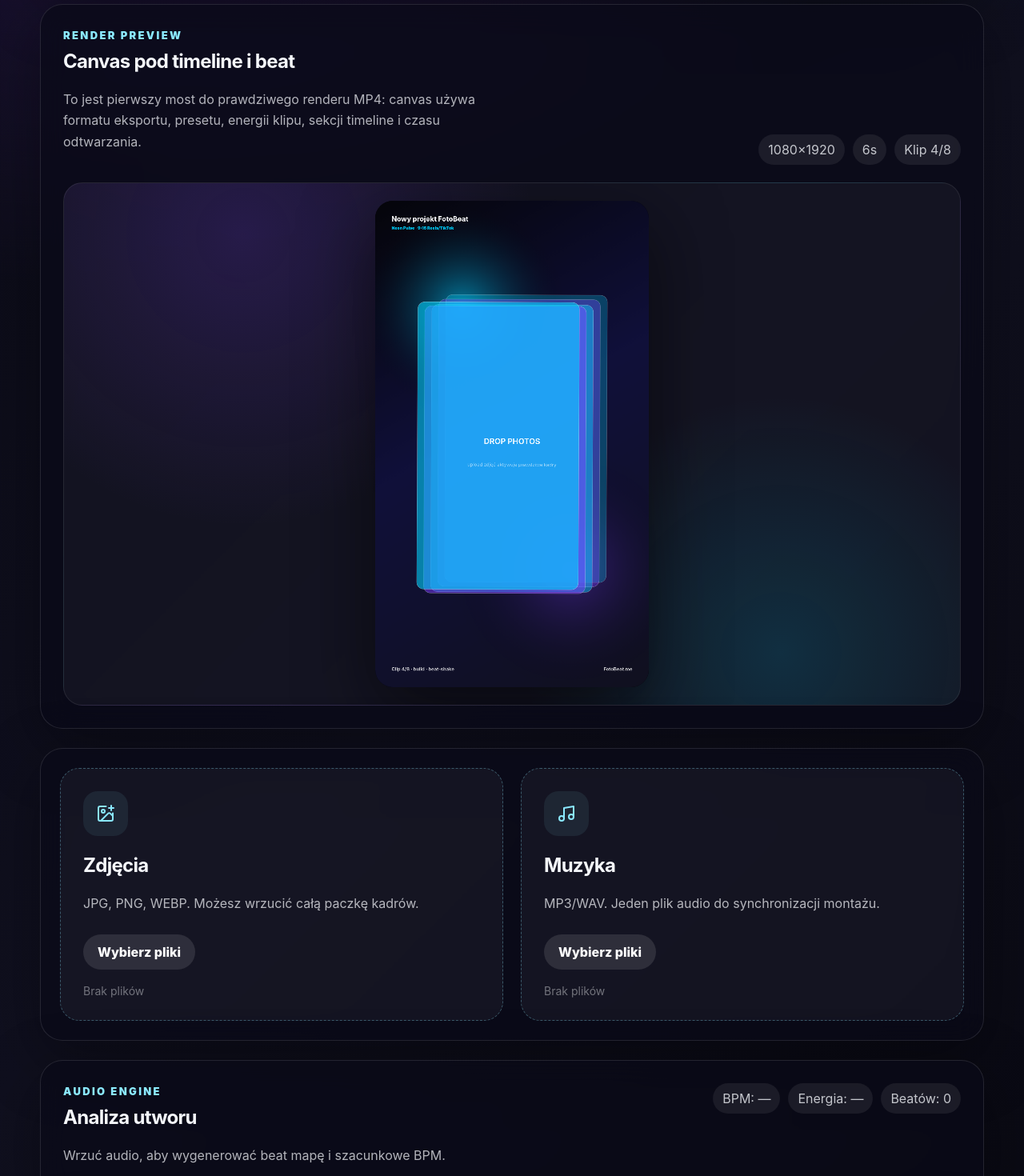
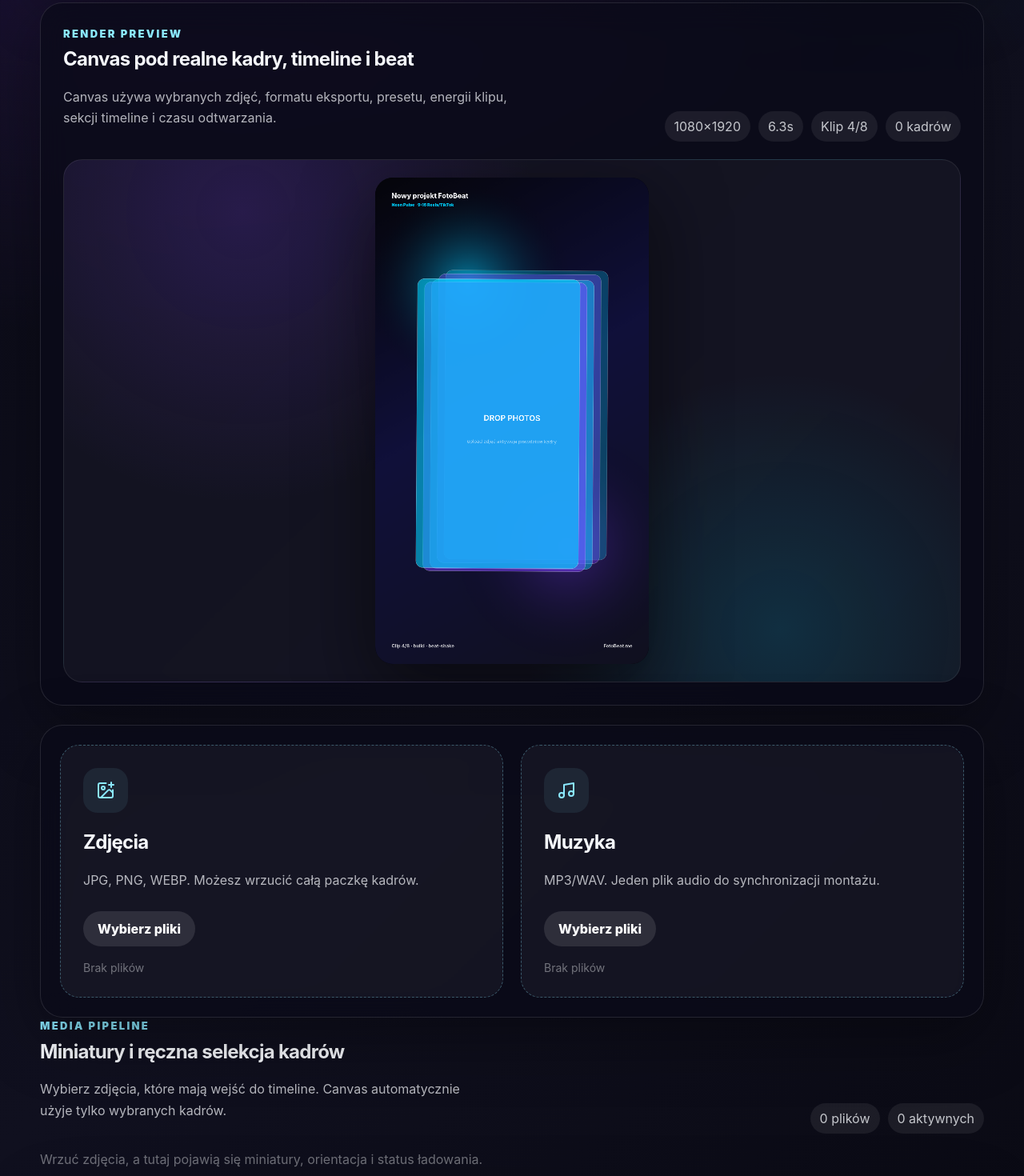
Before and after one commit to KumatyTomi/FotoBeat, a React (Vite) app: page / in a window 1280 px wide. Shown: the part 1120-2590 px from the top of the page at 80% size. Built offline with nearby package versions, Linux system fonts and the light colour scheme.

Commit message:
Add media pipeline and draw selected photos on canvas

```diff
--- a/src/App.jsx
+++ b/src/App.jsx
@@ -1,5 +1,5 @@
 import { useEffect, useMemo, useRef, useState } from 'react';
-import { ImagePlus, Music, Sparkles, Wand2, Film, Download, RefreshCcw, Save, FileJson, Play } from 'lucide-react';
+import { ImagePlus, Music, Sparkles, Wand2, Film, Download, RefreshCcw, Save, FileJson, Play, CheckCircle2 } from 'lucide-react';
 import FileDropzone from './components/FileDropzone.jsx';
 import TimelinePreview from './components/TimelinePreview.jsx';
 import EffectCard from './components/EffectCard.jsx';
@@ -18,6 +18,8 @@ const DEFAULT_PROJECT = {
 export default function App() {
   const [images, setImages] = useState([]);
   const [audio, setAudio] = useState(null);
+  const [mediaAssets, setMediaAssets] = useState([]);
+  const [selectedAssetIds, setSelectedAssetIds] = useState([]);
   const [project, setProject] = useState(() => loadProject());
   const [audioAnalysis, setAudioAnalysis] = useState(null);
   const [lastSavedAt, setLastSavedAt] = useState(project.updatedAt ?? null);
@@ -35,6 +37,62 @@ export default function App() {
     localStorage.setItem(STORAGE_KEY, JSON.stringify(nextProject));
     setLastSavedAt(nextProject.updatedAt);
   }, [project]);
+
+  useEffect(() => {
+    if (images.length === 0) {
+      setMediaAssets([]);
+      setSelectedAssetIds([]);
+      return undefined;
+    }
+
+    let cancelled = false;
+    const nextAssets = images.map((file, index) => ({
+      id: buildMediaId(file, index),
+      name: file.name,
+      size: file.size,
+      type: file.type,
+      file,
+      url: URL.createObjectURL(file),
+      status: 'loading',
+      width: 0,
+      height: 0,
+      orientation: 'unknown',
+      image: null
+    }));
+
+    setMediaAssets(nextAssets);
+    setSelectedAssetIds(nextAssets.map((asset) => asset.id));
+
+    nextAssets.forEach((asset) => {
+      const image = new Image();
+      image.onload = () => {
+        if (cancelled) return;
+        setMediaAssets((current) => current.map((item) => {
+          if (item.id !== asset.id) return item;
+          return {
+            ...item,
+            status: 'ready',
+            width: image.naturalWidth,
+            height: image.naturalHeight,
+            orientation: getOrientation(image.naturalWidth, image.naturalHeight),
+            image
+          };
+        }));
+      };
+      image.onerror = () => {
+        if (cancelled) return;
+        setMediaAssets((current) => current.map((item) => (
+          item.id === asset.id ? { ...item, status: 'error' } : item
+        )));
+      };
+      image.src = asset.url;
+    });
+
+    return () => {
+      cancelled = true;
+      nextAssets.forEach((asset) => URL.revokeObjectURL(asset.url));
+    };
+  }, [images]);
 
   useEffect(() => {
     if (!audio) {
@@ -67,9 +125,14 @@ export default function App() {
     };
   }, [audio]);
 
+  const selectedMediaAssets = useMemo(() => {
+    const selected = mediaAssets.filter((asset) => selectedAssetIds.includes(asset.id));
+    return selected.length ? selected : mediaAssets;
+  }, [mediaAssets, selectedAssetIds]);
+
   const timeline = useMemo(() => {
-    return buildDraftTimeline({ images, audio, format, preset, audioAnalysis });
-  }, [images, audio, format, preset, audioAnalysis]);
+    return buildDraftTimeline({ images: selectedMediaAssets, audio, format, preset, audioAnalysis });
+  }, [selectedMediaAssets, audio, format, preset, audioAnalysis]);
 
   const selectedFormat = EXPORT_FORMATS.find((item) => item.id === format) ?? EXPORT_FORMATS[1];
   const selectedPreset = EFFECT_PRESETS.find((item) => item.id === preset) ?? EFFECT_PRESETS[0];
@@ -87,6 +150,7 @@ export default function App() {
       const time = ((now - startedAt) / 1000) % totalDuration;
       const clip = findClipAtTime(timeline.clips, time);
       const clipIndex = Math.max(1, timeline.clips.indexOf(clip) + 1);
+      const mediaAsset = selectedMediaAssets[(clipIndex - 1) % Math.max(selectedMediaAssets.length, 1)];
 
       drawRenderPreview(canvas, {
         time,
@@ -95,7 +159,8 @@ export default function App() {
         totalClips: timeline.clips.length,
         format: selectedFormat,
         preset: selectedPreset,
-        imageCount: images.length,
+        imageCount: selectedMediaAssets.length,
+        mediaAsset,
         projectName: project.name
       });
 
@@ -109,13 +174,28 @@ export default function App() {
 
     frameId = requestAnimationFrame(frame);
     return () => cancelAnimationFrame(frameId);
-  }, [images.length, project.name, selectedFormat, selectedPreset, timeline]);
+  }, [project.name, selectedFormat, selectedMediaAssets, selectedPreset, timeline]);
 
   function patchProject(patch) {
     setProject((current) => ({
       ...current,
       ...patch
     }));
+  }
+
+  function toggleMediaAsset(assetId) {
+    setSelectedAssetIds((current) => {
+      if (current.includes(assetId)) {
+        const next = current.filter((id) => id !== assetId);
+        return next.length ? next : current;
+      }
+
+      return [...current, assetId];
+    });
+  }
+
+  function selectAllMedia() {
+    setSelectedAssetIds(mediaAssets.map((asset) => asset.id));
   }
 
   function addSnapshot() {
@@ -130,7 +210,8 @@ export default function App() {
           preset,
           notes: current.notes,
           summary: timeline.summary,
-          estimatedDuration: timeline.estimatedDuration
+          estimatedDuration: timeline.estimatedDuration,
+          selectedMediaCount: selectedMediaAssets.length
         },
         ...current.snapshots
       ].slice(0, 10)
@@ -144,7 +225,16 @@ export default function App() {
       project,
       timeline,
       media: {
-        imageCount: images.length,
+        imageCount: mediaAssets.length,
+        selectedImageCount: selectedMediaAssets.length,
+        selectedImages: selectedMediaAssets.map((asset) => ({
+          id: asset.id,
+          name: asset.name,
+          width: asset.width,
+          height: asset.height,
+          orientation: asset.orientation,
+          status: asset.status
+        })),
         audioName: audio?.name ?? null
       }
     };
@@ -163,8 +253,8 @@ export default function App() {
           </div>
           <h1>Zdjęcia + muzyka = klip zsynchronizowany z beatem.</h1>
           <p>
-            Wrzuć zdjęcia i MP3. Prototyp buduje roboczy timeline, analizuje energię audio,
-            rysuje animowany canvas preview i zapisuje stan projektu lokalnie pod dalszy render.
+            Wrzuć zdjęcia i MP3. Prototyp buduje timeline, analizuje audio,
+            tworzy miniatury i rysuje realne kadry na canvas pod dalszy render.
           </p>
 
           <div className="hero-actions">
@@ -253,16 +343,17 @@ export default function App() {
         <div className="section-heading project-heading">
           <div>
             <p className="panel-kicker">Render preview</p>
-            <h2>Canvas pod timeline i beat</h2>
+            <h2>Canvas pod realne kadry, timeline i beat</h2>
             <p>
-              To jest pierwszy most do prawdziwego renderu MP4: canvas używa formatu eksportu,
-              presetu, energii klipu, sekcji timeline i czasu odtwarzania.
+              Canvas używa wybranych zdjęć, formatu eksportu, presetu, energii klipu,
+              sekcji timeline i czasu odtwarzania.
             </p>
           </div>
           <div className="preview-hud">
             <span>{selectedFormat.width}×{selectedFormat.height}</span>
             <span>{previewPlayback.time}s</span>
             <span>Klip {previewPlayback.clipIndex}/{timeline.clips.length}</span>
+            <span>{selectedMediaAssets.length} kadrów</span>
           </div>
         </div>
 
@@ -296,6 +387,47 @@ export default function App() {
           files={audio ? [audio] : []}
           onFiles={(next) => setAudio(next[0] ?? null)}
         />
+      </section>
+
+      <section className="media-panel">
+        <div className="section-heading project-heading">
+          <div>
+            <p className="panel-kicker">Media pipeline</p>
+            <h2>Miniatury i ręczna selekcja kadrów</h2>
+            <p>Wybierz zdjęcia, które mają wejść do timeline. Canvas automatycznie użyje tylko wybranych kadrów.</p>
+          </div>
+          <div className="preview-hud">
+            <span>{mediaAssets.length} plików</span>
+            <span>{selectedMediaAssets.length} aktywnych</span>
+            {mediaAssets.length > 0 && (
+              <button className="ghost-button compact" onClick={selectAllMedia}>Zaznacz wszystko</button>
+            )}
+          </div>
+        </div>
+
+        {mediaAssets.length === 0 ? (
+          <span className="empty-state">Wrzuć zdjęcia, a tutaj pojawią się miniatury, orientacja i status ładowania.</span>
+        ) : (
+          <div className="media-grid">
+            {mediaAssets.map((asset) => {
+              const selected = selectedAssetIds.includes(asset.id);
+              return (
+                <button
+                  key={asset.id}
+                  className={selected ? 'media-card selected' : 'media-card'}
+                  onClick={() => toggleMediaAsset(asset.id)}
+                >
+                  <span className="media-thumb">
+                    <img src={asset.url} alt={asset.name} />
+                    {selected && <i><CheckCircle2 size={18} /></i>}
+                  </span>
+                  <strong>{asset.name}</strong>
+                  <em>{asset.status} · {asset.orientation} · {asset.width || '—'}×{asset.height || '—'}</em>
+                </button>
+              );
+            })}
+          </div>
+        )}
       </section>
 
       <section className="audio-panel">
@@ -348,8 +480,8 @@ export default function App() {
         <div>
           <h2>Następne moduły</h2>
           <p>
-            Ten frontend jest bazą pod Base44/Vite. Kolejne kroki: render preview na realnych miniaturach,
-            import projektu JSON, kolejka renderowania i eksport MP4.
+            Ten frontend jest bazą pod Base44/Vite. Kolejne kroki: scoring zdjęć,
+            ręczna kolejność timeline, import projektu JSON i eksport MP4.
           </p>
         </div>
 
@@ -370,6 +502,16 @@ function loadProject() {
   } catch {
     return DEFAULT_PROJECT;
   }
+}
+
+function buildMediaId(file, index) {
+  return `${file.name}-${file.size}-${file.lastModified}-${index}`;
+}
+
+function getOrientation(width, height) {
+  if (!width || !height) return 'unknown';
+  if (Math.abs(width - height) < Math.max(width, height) * 0.05) return 'square';
+  return width > height ? 'landscape' : 'portrait';
 }
 
 async function analyzeAudioFile(file) {
@@ -436,7 +578,7 @@ function findClipAtTime(clips, time) {
   return [...clips].reverse().find((clip) => time >= clip.start) ?? clips[0];
 }
 
-function drawRenderPreview(canvas, { time, clip, clipIndex, totalClips, format, preset, imageCount, projectName }) {
+function drawRenderPreview(canvas, { time, clip, clipIndex, totalClips, format, preset, imageCount, mediaAsset, projectName }) {
   const ctx = canvas.getContext('2d');
   const width = canvas.width;
   const height = canvas.height;
@@ -461,7 +603,7 @@ function drawRenderPreview(canvas, { time, clip, clipIndex, totalClips, format,
   ctx.translate(width / 2, height / 2);
   ctx.rotate(getPresetRotation(preset.id, progress, energy));
   ctx.scale(1 + pulse * 0.035 + energy * 0.018, 1 + pulse * 0.035 + energy * 0.018);
-  drawFrameStack(ctx, width, height, colors, clipIndex, imageCount, progress);
+  drawFrameStack(ctx, width, height, colors, clipIndex, imageCount, progress, mediaAsset);
   ctx.restore();
 
   drawScanlines(ctx, width, height, preset.id, progress);
@@ -473,7 +615,8 @@ function drawRenderPreview(canvas, { time, clip, clipIndex, totalClips, format,
     preset,
     format,
     progress,
-    colors
+    colors,
+    mediaAsset
   });
 }
 
@@ -512,7 +655,7 @@ function drawGlow(ctx, x, y, radius, color, alpha) {
   ctx.fill();
 }
 
-function drawFrameStack(ctx, width, height, colors, clipIndex, imageCount, progress) {
+function drawFrameStack(ctx, width, height, colors, clipIndex, imageCount, progress, mediaAsset) {
   const frameCount = 5;
   const baseWidth = width * 0.58;
   const baseHeight = height * 0.58;
@@ -530,6 +673,17 @@ function drawFrameStack(ctx, width, height, colors, clipIndex, imageCount, progr
     ctx.stroke();
   }
 
+  const heroWidth = baseWidth * 0.92;
+  const heroHeight = baseHeight * 0.92;
+  const heroX = -heroWidth / 2;
+  const heroY = -heroHeight / 2;
+
+  if (mediaAsset?.status === 'ready' && mediaAsset.image) {
+    drawImageCover(ctx, mediaAsset.image, heroX, heroY, heroWidth, heroHeight, width * 0.022);
+    ctx.fillStyle = hexToRgba(colors.deep, 0.18);
+    roundRect(ctx, heroX, heroY, heroWidth, heroHeight, width * 0.022);
+    ctx.fill();
+  } else {
     ctx.fillStyle = 'rgba(255, 255, 255, 0.88)';
     ctx.font = `700 ${Math.max(26, width * 0.028)}px Inter, sans-serif`;
     ctx.textAlign = 'center';
@@ -538,6 +692,21 @@ function drawFrameStack(ctx, width, height, colors, clipIndex, imageCount, progr
     ctx.fillStyle = 'rgba(255, 255, 255, 0.48)';
     ctx.font = `500 ${Math.max(18, width * 0.016)}px Inter, sans-serif`;
     ctx.fillText(imageCount ? `${imageCount} plików w projekcie` : 'upload zdjęć aktywuje prawdziwe kadry', 0, height * 0.045);
+  }
+}
+
+function drawImageCover(ctx, image, x, y, width, height, radius) {
+  const ratio = Math.max(width / image.naturalWidth, height / image.naturalHeight);
+  const drawWidth = image.naturalWidth * ratio;
+  const drawHeight = image.naturalHeight * ratio;
+  const drawX = x + (width - drawWidth) / 2;
+  const drawY = y + (height - drawHeight) / 2;
+
+  ctx.save();
+  roundRect(ctx, x, y, width, height, radius);
+  ctx.clip();
+  ctx.drawImage(image, drawX, drawY, drawWidth, drawHeight);
+  ctx.restore();
 }
 
 function drawScanlines(ctx, width, height, presetId, progress) {
@@ -559,7 +728,7 @@ function drawScanlines(ctx, width, height, presetId, progress) {
   ctx.restore();
 }
 
-function drawPreviewText(ctx, width, height, { projectName, clip, clipIndex, totalClips, preset, format, colors }) {
+function drawPreviewText(ctx, width, height, { projectName, clip, clipIndex, totalClips, preset, format, colors, mediaAsset }) {
   const margin = width * 0.06;
   const bottom = height - margin;
 
@@ -575,6 +744,12 @@ function drawPreviewText(ctx, width, height, { projectName, clip, clipIndex, tot
   ctx.fillStyle = 'rgba(255, 255, 255, 0.78)';
   ctx.font = `700 ${Math.max(18, width * 0.017)}px Inter, sans-serif`;
   ctx.fillText(`Clip ${clipIndex}/${totalClips} · ${clip?.section ?? 'intro'} · ${clip?.effect ?? 'fade'}`, margin, bottom);
+
+  if (mediaAsset?.name) {
+    ctx.font = `500 ${Math.max(15, width * 0.013)}px Inter, sans-serif`;
+    ctx.fillStyle = 'rgba(255, 255, 255, 0.58)';
+    ctx.fillText(mediaAsset.name.slice(0, 42), margin, bottom - margin * 0.42);
+  }
 
   ctx.textAlign = 'right';
   ctx.fillText('FotoBeat.me', width - margin, bottom);
```
Lines whose indentation alone changed are shown as unchanged.
